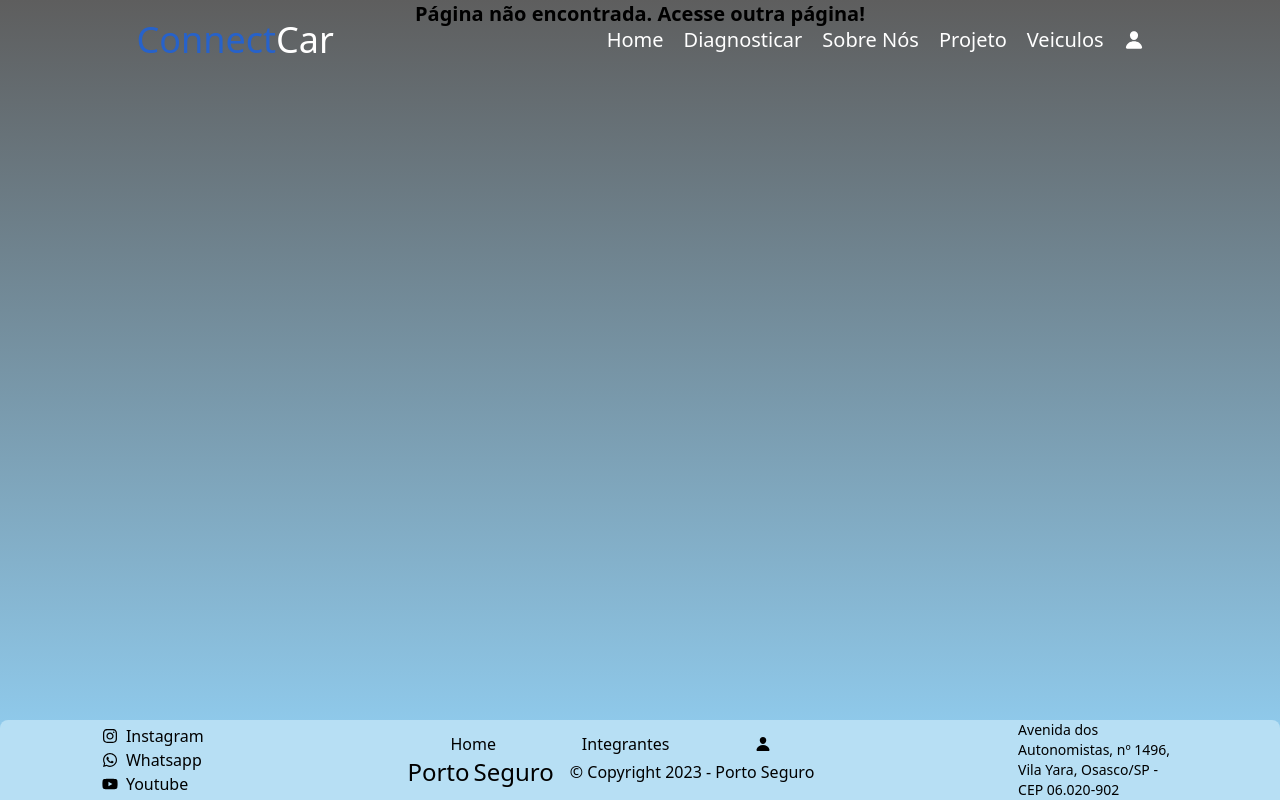
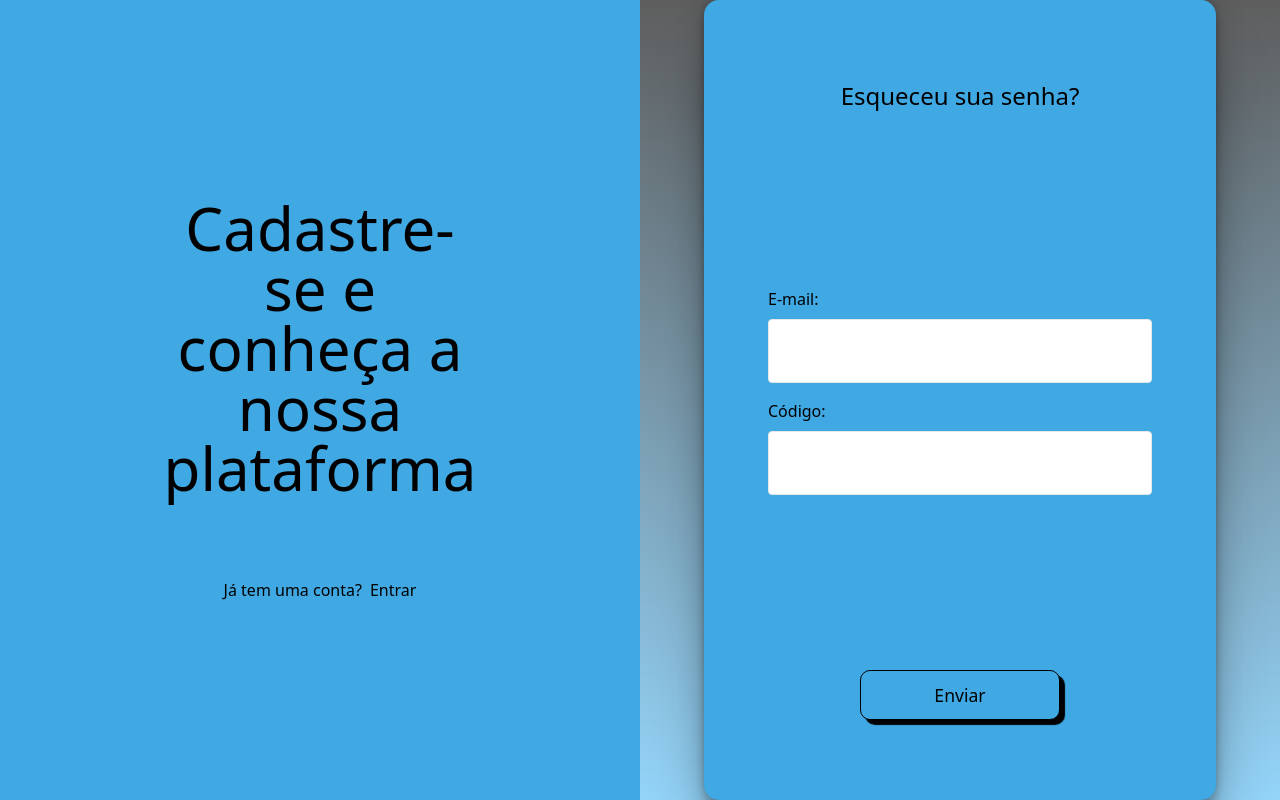
Before and after one commit to leonardobarbosas/challenge-front-4, a Next.js app in the folder challenge-sprint-4/: page /esqueceu-senha in a window 1280 px wide. Before the commit this address had no page. Built offline with nearby package versions, Linux system fonts and the light colour scheme.

Commit message:
esqueceu sua senha pagina

```diff
--- a/challenge-sprint-4/src/app/entrar-conta/page.tsx
+++ b/challenge-sprint-4/src/app/entrar-conta/page.tsx
@@ -26,7 +26,7 @@ export default function EntrarConta() {
                   className="w-full px-3 py-2 border rounded bg-white h-16"
                 />
                 <div className="flex justify-between mt-2">
-                  <Link href="/esqueceu/senha">Esqueci minha senha</Link>
+                  <Link href="/esqueceu-senha">Esqueci minha senha</Link>
                   <div className="flex space-x-4">
                     <div className="flex items-center">
                       <input
--- /dev/null
+++ b/challenge-sprint-4/src/app/esqueceu-senha/page.tsx
@@ -0,0 +1,51 @@
+import Link from "next/link";
+
+export default function EsqueceuSenha() {
+  return (
+    <main className="flex h-screen w-full justify-center">
+      <div className="flex w-full">
+        <div className="flex flex-col items-center justify-center w-1/2 gap-20 bg-[#40a9e4] text-black">
+          <h1 className="text-6xl text-center w-1/2">
+            Cadastre-se e conheça a nossa plataforma
+          </h1>
+          <div className="flex items-center gap-2 text-black">
+            <p>Já tem uma conta?</p>
+            <Link href="/entrar">
+              <p className="p-create-account cursor-pointer">Entrar</p>
+            </Link>
+          </div>
+        </div>
+        <div className="flex items-center justify-center w-1/2">
+          <form className="flex flex-col items-center justify-around w-4/5 h-[800px] bg-[#40a9e4] rounded-[15px] shadow-[rgba(0,0,0,0.25)_0px_54px_55px,rgba(0,0,0,0.12)_0px_-12px_30px,rgba(0,0,0,0.12)_0px_4px_6px,rgba(0,0,0,0.17)_0px_12px_13px,rgba(0,0,0,0.09)_0px_-3px_5px]">
+            <h2 className="text-2xl mb-4">Esqueceu sua senha?</h2>
+            <div className="flex flex-col w-3/4">
+              <div className="mb-4">
+                <label className="block mb-2">E-mail:</label>
+                <input
+                  type="email"
+                  id="email"
+                  name="email"
+                  className="w-full px-3 py-2 border rounded bg-white h-16"
+                />
+              </div>
+              <div className="mb-4">
+                <label className="block mb-2">Código:</label>
+                <input
+                  type="text"
+                  id="code"
+                  name="code"
+                  className="w-full px-3 py-2 border rounded bg-white h-16"
+                />
+              </div>
+            </div>
+            <Link href="/">
+              <button className="text-black w-[200px] h-[50px] bg-[#40a9e4] rounded-[10px] border border-black cursor-pointer shadow-[5px_5px_1px_black] text-[1.1rem] font-light hover:transition-all hover:duration-300 hover:w-[220px] hover:h-[60px] hover:bg-[#358fc4]">
+                Enviar
+              </button>
+            </Link>
+          </form>
+        </div>
+      </div>
+    </main>
+  );
+}
--- a/challenge-sprint-4/src/app/root.tsx
+++ b/challenge-sprint-4/src/app/root.tsx
@@ -18,6 +18,7 @@ export default function ConditionalLayout({
     "/cadastro-mecanico",
     "/cadastro-veiculo",
     "/entrar-conta",
+    "/esqueceu-senha",
   ].includes(pathname);
 
   return (
```
